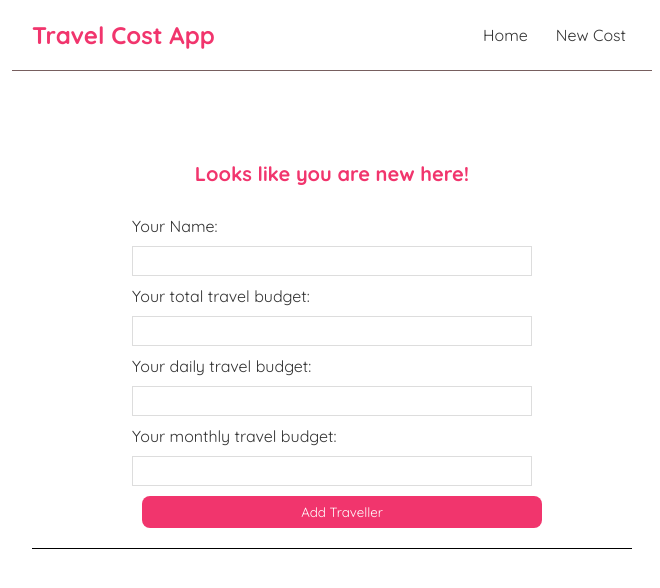
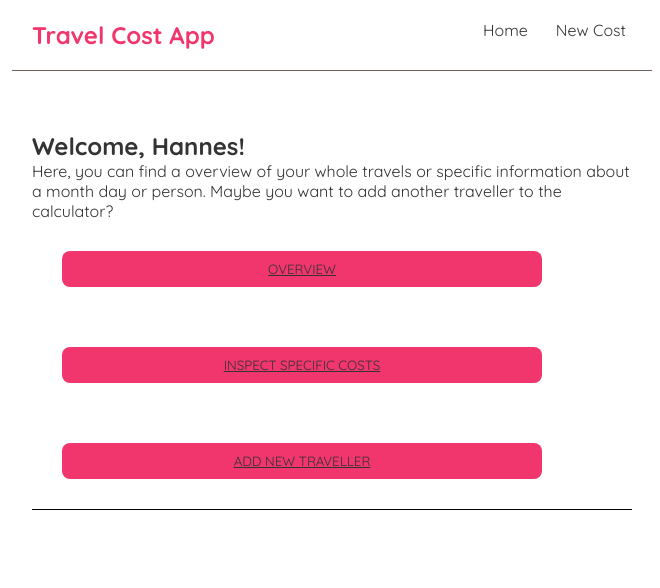
Before and after one commit to HaDuve/TravelCost, a React (Create React App) app in the folder travel-cost/: page / in a window 1280 px wide. Shown: the top 588 px of the page, without its empty margins (308-968 px from the left). Built offline with nearby package versions, Linux system fonts and the light colour scheme; data requests are answered from the project's data file.

Commit message:
finished adding new travellers (#11)

```diff
--- a/travel-cost/data/db.json
+++ b/travel-cost/data/db.json
@@ -36,11 +36,18 @@
   ],
   "traveller": [
     {
-      "name": "default_name",
-      "budget": 0,
-      "daily": 0,
-      "monthly": 0,
+      "name": "Hannes",
+      "budget": "10000",
+      "daily": "20",
+      "monthly": 600,
       "id": 1
+    },
+    {
+      "name": "Tina",
+      "budget": "10000",
+      "daily": "20",
+      "monthly": 600,
+      "id": 2
     }
   ]
 }
--- a/travel-cost/src/App.js
+++ b/travel-cost/src/App.js
@@ -3,6 +3,7 @@ import Home from './Home'
 import Create from './CreateCost'
 import CostDetails from './CostDetails'
 import Overview from './Overview'
+import InitialQuestions from './InitialQuestions'
 import { BrowserRouter as Router, Route, Switch } from 'react-router-dom';
 import NotFound from './NotFound';
 
@@ -19,11 +20,14 @@ function App() {
             <Route path="/Overview">
               <Overview />
             </Route>
-            <Route path="/create">
+            <Route path="/Add-Cost">
               <Create />
             </Route>
             <Route path="/costs/:id">
               <CostDetails></CostDetails>
+            </Route>
+            <Route path="/New-Traveller">
+              <InitialQuestions />
             </Route>
             <Route>
               <NotFound></NotFound>
--- a/travel-cost/src/Home.js
+++ b/travel-cost/src/Home.js
@@ -1,33 +1,37 @@
 import useFetch from './useFetch'
 import InitialQuestions from './InitialQuestions'
-import { useState } from 'react';
 
 
 import { Link } from 'react-router-dom';
 
 const Home = () => {
     const { data: traveller } = useFetch('http://localhost:8000/traveller/1');
-
+    const notDefault = (traveller && !(traveller.name === "default"));
     return (
 
         <div className="home">
-            {/* {traveller && (traveller.name === "default_name")&&<InitialQuestions traveller={traveller}></InitialQuestions>} */}
-            <InitialQuestions ></InitialQuestions>
-
-            {traveller && !(traveller.name === "default_name") &&
+            {traveller && (traveller.name === "default") &&
+                <InitialQuestions traveller={traveller}></InitialQuestions>
+            }
+            {notDefault &&
                 <h2>Welcome, {traveller.name}!</h2>
             }
-            {traveller && !(traveller.name === "default_name") &&
-                <p>Here, you can find a overview and specific information</p>
+            {notDefault &&
+                <p>Here, you can find a overview of your whole travels or specific information about a month day or person. Maybe you want to add another traveller to the calculator?</p>
             }
-            {traveller && !(traveller.name === "default_name") &&
+            {notDefault &&
                 <div>
-                    <button><Link to="/Overview">Overview of the Travel Costs</Link></button>
+                    <button><Link to="/Overview">OVERVIEW</Link></button>
                 </div>
             }
-            {traveller && !(traveller.name === "default_name") &&
-            <div>
-                <button><Link to="/Inspect">Inspect costs for a single month or country</Link></button>
+            {notDefault &&
+                <div>
+                    <button><Link to="/Inspect">INSPECT SPECIFIC COSTS</Link></button>
+                </div>
+            }
+            {notDefault &&
+                <div>
+                    <button><Link to="/New-Traveller">ADD NEW TRAVELLER</Link></button>
                 </div>
             }
         </div>
--- a/travel-cost/src/InitialQuestions.js
+++ b/travel-cost/src/InitialQuestions.js
@@ -2,36 +2,42 @@ import { useState } from "react";
 import { useHistory } from "react-router-dom";
 
 const InitialQuestions = ({traveller}) => {
-    const [t_name, setName] = useState('');
-    const [t_budget, setBudget] = useState('');
-    const [t_daily, setDaily] = useState('');
-    const [t_monthly, setMonthly] = useState('');
+    const [name, setName] = useState('');
+    const [budget, setBudget] = useState('');
+    const [daily, setDaily] = useState('');
+    const [monthly, setMonthly] = useState('');
 
     const [isPending, setIsPending] = useState(false);
     const history = useHistory();
 
-    if (traveller) console.log(traveller.name);
-
+    const createNewTraveller = (blog) => {
+        fetch("http://localhost:8000/traveller", {
+                    method: "POST",
+                    headers: { "Content-Type": "application/json" },
+                    body: JSON.stringify(blog)
+                }).then(() => {
+                    console.log("New traveller Created")
+                    setIsPending(false);
+                    history.push('/');
+                })
+    }
 
     const handleSubmit = (e) => {
         e.preventDefault();
-        const blog = { t_name, t_budget, t_daily, t_monthly };
+        const blog = { name, budget, daily, monthly };
         setIsPending(true);
 
-        // first delete default traveller, then add new name
-        fetch("http://localhost:8000/traveller/1", {
-            method: "DELETE",
-        }).then(() => {
-            fetch("http://localhost:8000/traveller", {
-                method: "POST",
-                headers: { "Content-Type": "application/json" },
-                body: JSON.stringify(blog)
+        if (traveller && traveller.name === "default") {
+            // first delete default traveller, then add new name
+            fetch("http://localhost:8000/traveller/1", {
+                method: "DELETE",
             }).then(() => {
-                console.log("New traveller Created")
-                setIsPending(false);
-                history.push('/');
+                createNewTraveller(blog);
             })
-        })
+        } else {
+            createNewTraveller(blog);
+        }
+
         }
 
     return (
@@ -42,32 +48,43 @@ const InitialQuestions = ({traveller}) => {
                 <label>Your Name:</label>
                 <input
                     type="text"
-                    value={t_name}
+                    value={name}
                     required
                     onChange={(e) => setName(e.target.value)}
                 />
 
-                <label>Your total travel budget:</label>
+                <label>Your total travel budget in €:</label>
                 <input
                     type="number"
                     required
-                    value={t_budget}
+                    value={budget}
+                    placeholder=""
                     onChange={(e) => setBudget(e.target.value)}
                 />
 
-                <label>Your daily travel budget:</label>
+                <label>Your daily travel budget in €:</label>
                 <input
                     type="number"
-                    value={t_daily}
+                    value={daily}
                     required
-                    onChange={(e) => setDaily(e.target.value)}
+                    placeholder=""
+                    onChange={(e) => {
+                        setDaily(e.target.value);
+                        setMonthly(e.target.value  * 30);
+                    }
+                    }
                 />
-                <label>Your monthly travel budget:</label>
+                <label>Your monthly travel budget in €:</label>
                 <input
                     type="number"
-                    value={t_monthly}
+                    value={monthly}
                     required
-                    onChange={(e) => setMonthly(e.target.value)}
+                    placeholder=""
+                    onChange={(e) => {
+                        setMonthly(e.target.value);
+                        setDaily(Math.round(((e.target.value / 30) + Number.EPSILON) * 100) / 100);
+                    }
+                    }
                 />
                 {!isPending && <button>Add Traveller</button>}
                 {isPending && <button disabled>Adding Traveller...</button>}
--- a/travel-cost/src/Navbar.js
+++ b/travel-cost/src/Navbar.js
@@ -6,7 +6,7 @@ const Navbar = () => {
             <h1>Travel Cost App</h1>
             <div className="links">
                 <Link to="/">Home</Link>
-                <Link to="/create">New Cost</Link>
+                <Link to="/Add-Cost">New Cost</Link>
             </div>
         </nav>
      );
--- a/travel-cost/src/index.css
+++ b/travel-cost/src/index.css
@@ -7,20 +7,17 @@
   font-family: "Quicksand";
   color: #333;
 }
-
 .home {
-  padding: 10px 16px;
-  margin: 20px 0;
   border-bottom: 1px solid #000000;
 }
 .home button {
   background: #f1356d;
-  display: block;
-  width: 100%;
+  display: inline-block;
+  width: 80%;
   color: #fff;
   border: 0;
   padding: 10px;
-  margin: 10px;
+  margin: 30px;
   border-radius: 8px;
   cursor: pointer;
 }
@@ -28,7 +25,7 @@
 .navbar {
   padding: 20px;
   display: flex;
-  align-items: center;
+  align-items: left;
   max-width: 600px;
   margin: 0 auto;
   border-bottom: 1px solid #775f5f;
```
